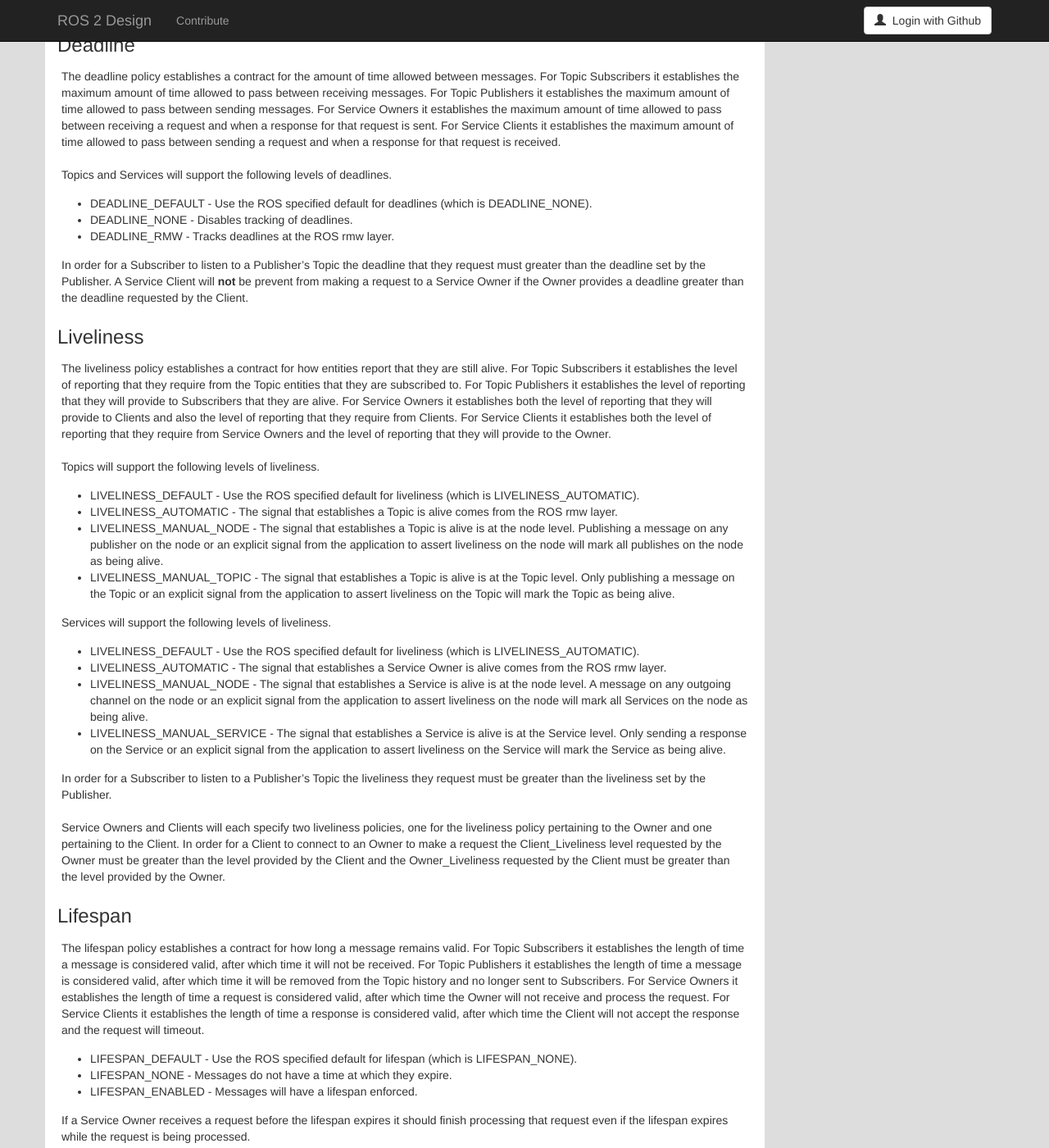
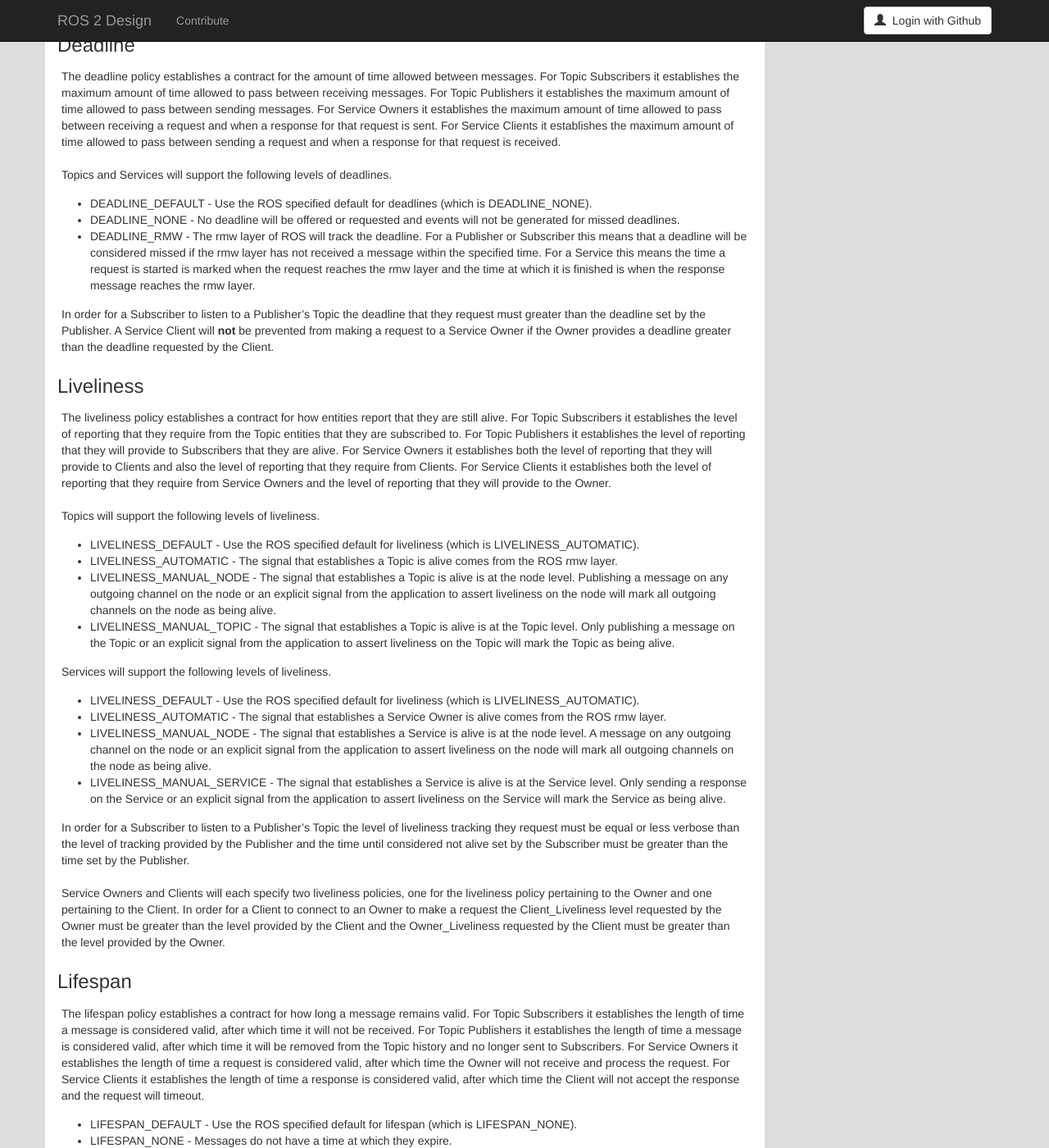
Before and after one commit to ros2/design, a Jekyll site: the page built from articles/qos_deadline_liveliness_lifespan.md, in a window 1280 px wide and 1400 px high, scrolled down 690 px. Shown: the whole window at 82% size. Built offline with Jekyll 4.4.1, drawn with Linux system fonts in a browser that asks for light colours; nearby versions of some CDN libraries.

Commit message:
Adds additional clarifying information to QoS design document.

```diff
--- a/articles/qos_deadline_liveliness_lifespan.md
+++ b/articles/qos_deadline_liveliness_lifespan.md
@@ -51,11 +51,11 @@ For Service Clients it establishes the maximum amount of time allowed to pass be
 
 Topics and Services will support the following levels of deadlines.
 - DEADLINE_DEFAULT - Use the ROS specified default for deadlines (which is DEADLINE_NONE).
-- DEADLINE_NONE - Disables tracking of deadlines.
-- DEADLINE_RMW - Tracks deadlines at the ROS rmw layer.
+- DEADLINE_NONE - No deadline will be offered or requested and events will not be generated for missed deadlines.
+- DEADLINE_RMW - The rmw layer of ROS will track the deadline. For a Publisher or Subscriber this means that a deadline will be considered missed if the rmw layer has not received a message within the specified time. For a Service this means the time a request is started is marked when the request reaches the rmw layer and the time at which it is finished is when the response message reaches the rmw layer.
 
 In order for a Subscriber to listen to a Publisher's Topic the deadline that they request must greater than the deadline set by the Publisher.
-A Service Client will **not** be prevent from making a request to a Service Owner if the Owner provides a deadline greater than the deadline requested by the Client.
+A Service Client will **not** be prevented from making a request to a Service Owner if the Owner provides a deadline greater than the deadline requested by the Client.
 
 ### Liveliness
 
@@ -68,16 +68,16 @@ For Service Clients it establishes both the level of reporting that they require
 Topics will support the following levels of liveliness.
 - LIVELINESS_DEFAULT - Use the ROS specified default for liveliness (which is LIVELINESS_AUTOMATIC).
 - LIVELINESS_AUTOMATIC - The signal that establishes a Topic is alive comes from the ROS rmw layer.
-- LIVELINESS_MANUAL_NODE - The signal that establishes a Topic is alive is at the node level. Publishing a message on any publisher on the node or an explicit signal from the application to assert liveliness on the node will mark all publishes on the node as being alive.
+- LIVELINESS_MANUAL_NODE - The signal that establishes a Topic is alive is at the node level. Publishing a message on any outgoing channel on the node or an explicit signal from the application to assert liveliness on the node will mark all outgoing channels on the node as being alive.
 - LIVELINESS_MANUAL_TOPIC - The signal that establishes a Topic is alive is at the Topic level. Only publishing a message on the Topic or an explicit signal from the application to assert liveliness on the Topic will mark the Topic as being alive.
 
 Services will support the following levels of liveliness.
 - LIVELINESS_DEFAULT - Use the ROS specified default for liveliness (which is LIVELINESS_AUTOMATIC).
 - LIVELINESS_AUTOMATIC - The signal that establishes a Service Owner is alive comes from the ROS rmw layer.
-- LIVELINESS_MANUAL_NODE - The signal that establishes a Service is alive is at the node level. A message on any outgoing channel on the node or an explicit signal from the application to assert liveliness on the node will mark all Services on the node as being alive.
+- LIVELINESS_MANUAL_NODE - The signal that establishes a Service is alive is at the node level. A message on any outgoing channel on the node or an explicit signal from the application to assert liveliness on the node will mark all outgoing channels on the node as being alive.
 - LIVELINESS_MANUAL_SERVICE - The signal that establishes a Service is alive is at the Service level. Only sending a response on the Service or an explicit signal from the application to assert liveliness on the Service will mark the Service as being alive.
 
-In order for a Subscriber to listen to a Publisher's Topic the liveliness they request must be greater than the liveliness set by the Publisher.
+In order for a Subscriber to listen to a Publisher's Topic the level of liveliness tracking they request must be equal or less verbose than the level of tracking provided by the Publisher and the time until considered not alive set by the Subscriber must be greater than the time set by the Publisher.
 
 Service Owners and Clients will each specify two liveliness policies, one for the liveliness policy pertaining to the Owner and one pertaining to the Client.
 In order for a Client to connect to an Owner to make a request the Client_Liveliness level requested by the Owner must be greater than the level provided by the Client and the Owner_Liveliness requested by the Client must be greater than the level provided by the Owner.
```
